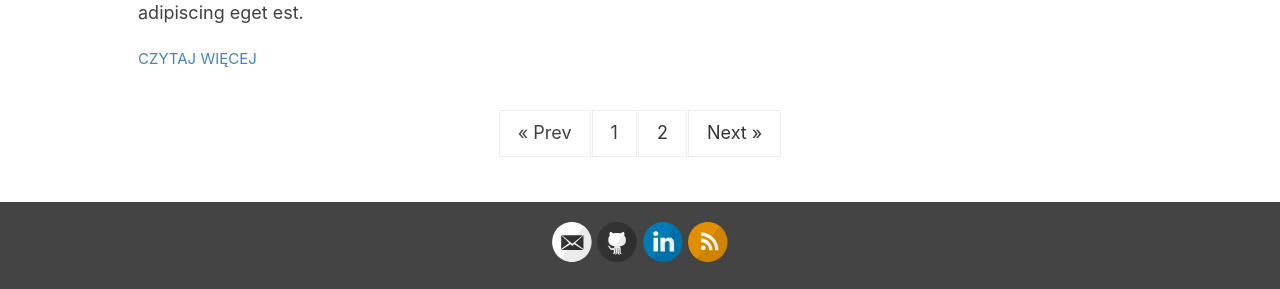
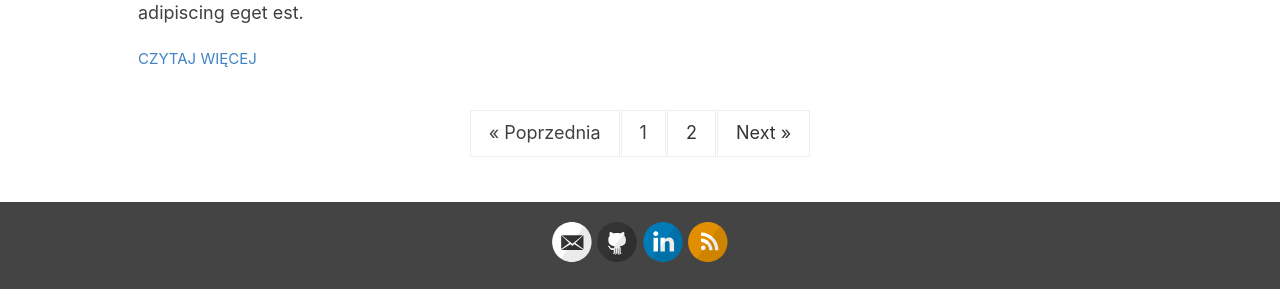
Before and after one commit to xyz-09/blog, a Jekyll site: the page built from index.html, in a window 1280 px wide. Shown: the part 1628-1917 px from the top of the page. Built offline with Jekyll 4.4.1, drawn with Linux system fonts in a browser that asks for light colours; the list of posts is cut into pages by our own code.

Commit message:
spolszczenie

```diff
--- a/index.html
+++ b/index.html
@@ -21,9 +21,9 @@ layout: default
   {% if paginator.total_pages > 1 %}
   <div class="pagination">
     {% if paginator.previous_page %}
-      <a href="{{ paginator.previous_page_path | prepend: site.baseurl | replace: '//', '/' }}">&laquo; Prev</a>
+      <a href="{{ paginator.previous_page_path | prepend: site.baseurl | replace: '//', '/' }}">&laquo; Poprzednia</a>
     {% else %}
-      <span>&laquo; Prev</span>
+      <span>&laquo; Poprzednia</span>
     {% endif %}
 
     {% for page in (1..paginator.total_pages) %}
```
Also changed, not shown: other parts of index.html (+1 -1 lines).
